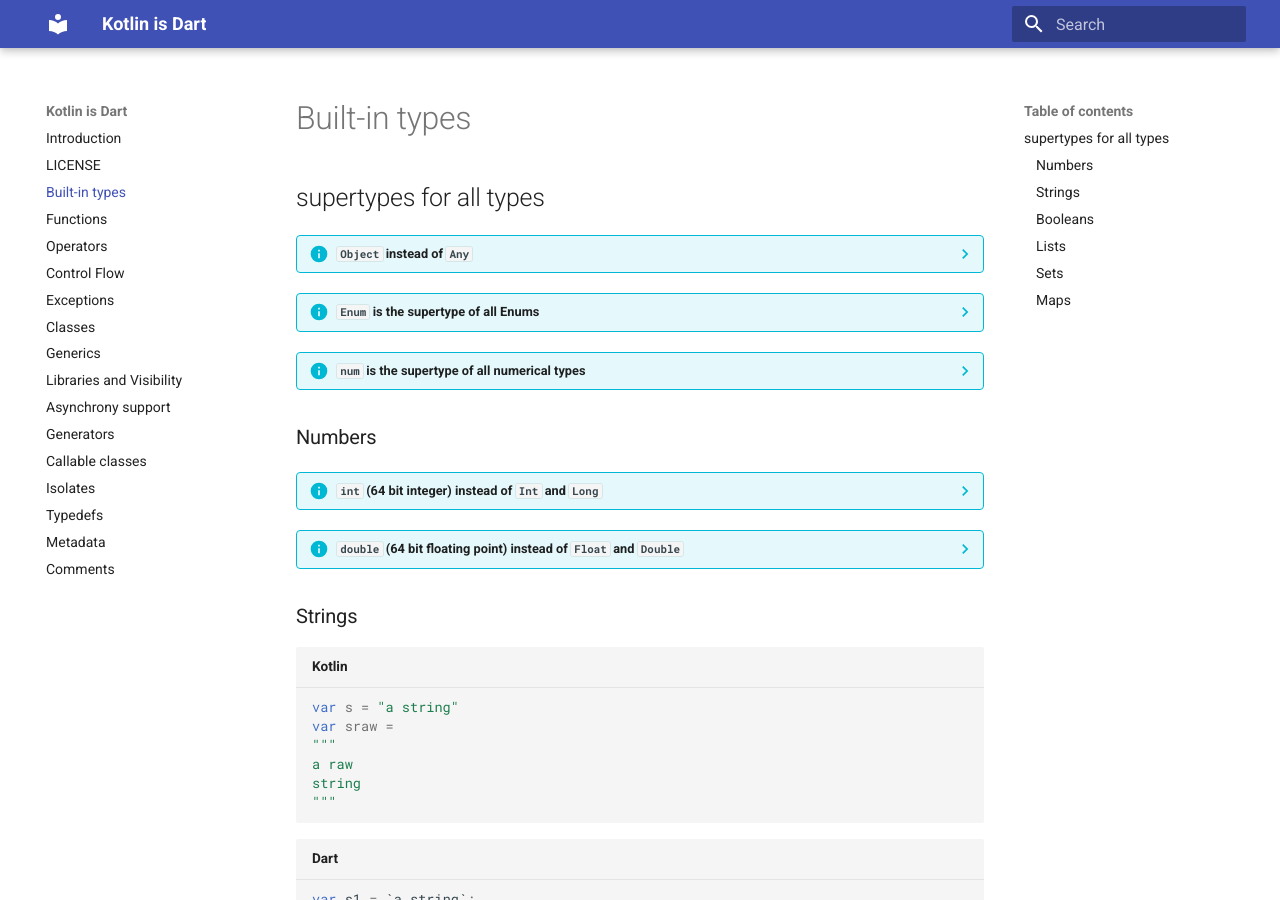
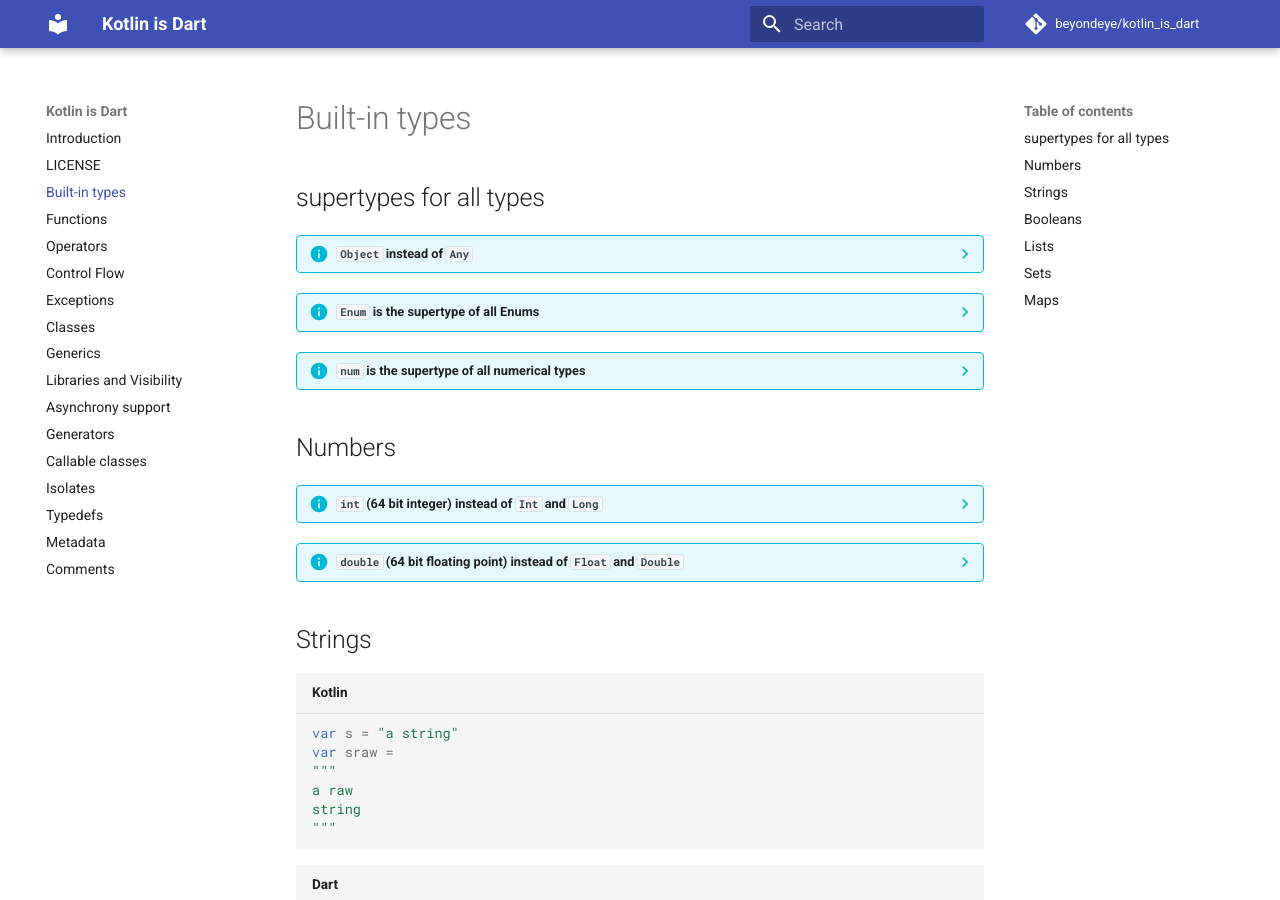
Before and after one commit to beyondeye/kotlin_is_dart, an MkDocs documentation site: the page built from docs/s02_built_in_types.md, in a window 1280 px wide and 900 px high. Built offline with MkDocs 1.6.1 and Material for MkDocs 9.7.7, drawn with Linux system fonts in a browser that asks for light colours; comment, search, counter and statistics services are not loaded.

Commit message:
fixed section levels for builltintypes

````diff
--- a/docs/s02_built_in_types.md
+++ b/docs/s02_built_in_types.md
@@ -7,12 +7,12 @@
     in **Dart** there is also a special supertype for all enums
 ??? info "``num`` is the supertype of all numerical types"
     in **Dart** ``int`` and ``double`` has [``num`` as supertype](https://api.dart.dev/stable/2.18.0/dart-core/num-class.html)
-### Numbers
+## Numbers
 ??? info "``int`` (64 bit integer) instead of ``Int`` and ``Long``"
     in **Dart** there is no 32bit integer type. Also on the web platform [``int``](https://api.dart.dev/stable/dart-core/int-class.html) is mapped to Javascript number  (64-bit floating-point values with no fractional part) and can be from -2^53 to 2^53 - 1.
 ??? info "``double`` (64 bit floating point) instead of ``Float`` and ``Double``"
     in **Dart** there is [no 32bit floating point type](https://dart.dev/guides/language/language-tour#numbers)
-### Strings
+## Strings
 ```kotlin title="Kotlin"
 var s = "a string"
 var sraw =
@@ -43,12 +43,12 @@
 
 
 
-### Booleans
+## Booleans
 ??? info "``bool`` instead of  ``Boolean``"
     see  **Dart** [bool documentation](https://dart.dev/guides/language/language-tour#booleans). see **Kotlin** [Boolean documentation](https://kotlinlang.org/docs/booleans.html)
 
 
-### Lists
+## Lists
 ```kotlin title="Kotlin"
 var a_mutable_list = mutableListOf(1,2,3)
 a_mutable_list.add(4)
@@ -121,7 +121,7 @@
 
 https://dart.dev/guides/language/language-tour#collection-operators
 
-### Sets
+## Sets
 ```kotlin title="Kotlin"
 // a set
 var halogens =
@@ -174,7 +174,7 @@
      **Kotlin** does not have the collection_for syntax.
 
 
-### Maps
+## Maps
 ```kotlin title="Kotlin"
 //a Map<Int,String> object
 var nobleGases = mutableMapOf(
--- a/mkdocs.yml
+++ b/mkdocs.yml
@@ -1,4 +1,6 @@
 site_name: Kotlin is Dart
+repo_url: https://github.com/beyondeye/kotlin_is_dart
+repo_name: beyondeye/kotlin_is_dart
 theme:
   name: material
 markdown_extensions:
````
